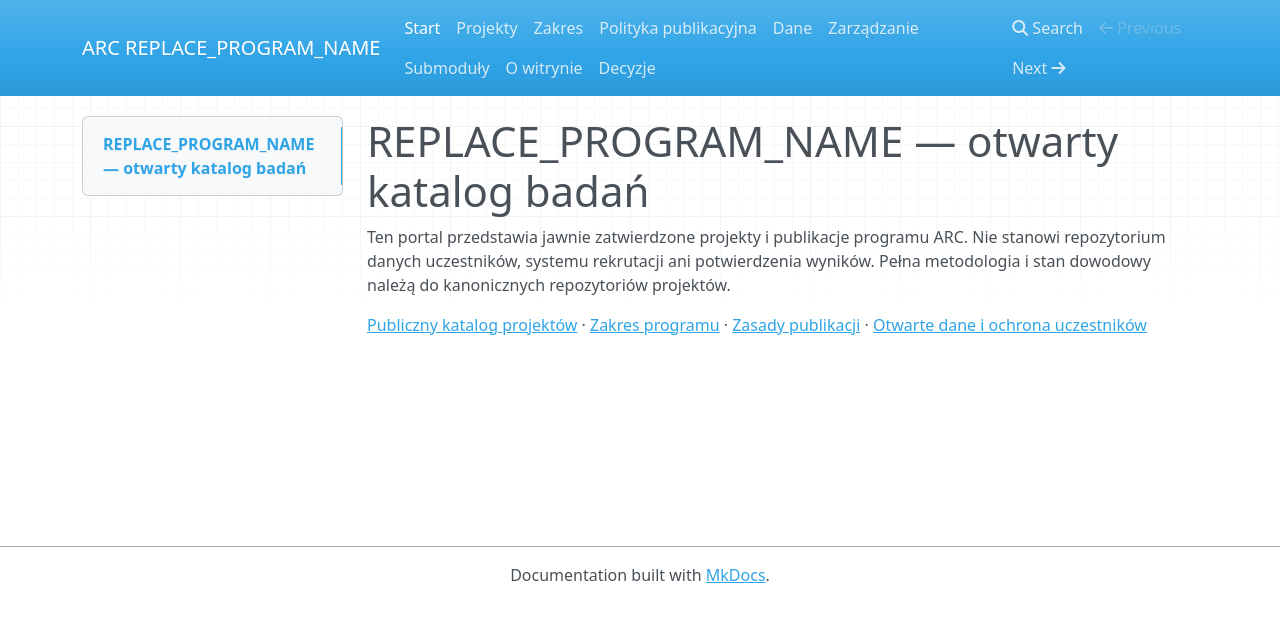
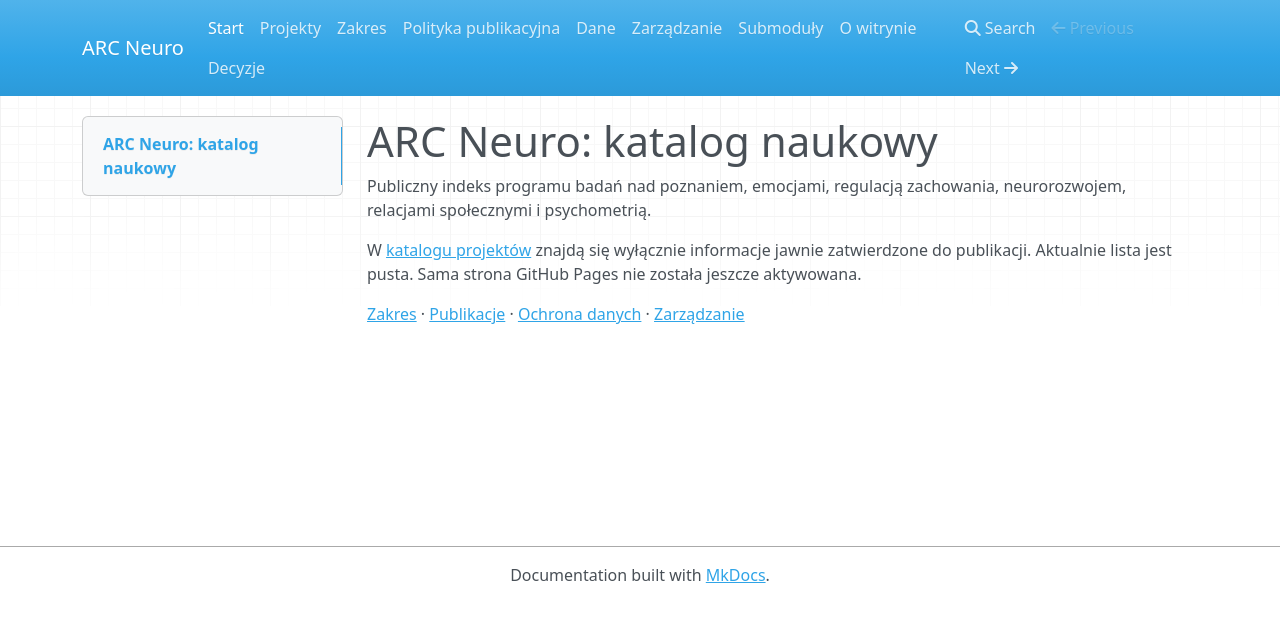
Before and after one commit to MatPomGit/arc-neuro, an MkDocs documentation site: the page built from docs/index.md, in a window 1280 px wide. Shown: the top 622 px of the page. Built offline with MkDocs 1.6.1, drawn with Linux system fonts in a browser that asks for light colours; nearby versions of some CDN libraries.

Commit message:
docs(arc-neuro): initialize public scientific programme safely

```diff
--- a/docs/index.md
+++ b/docs/index.md
@@ -1,5 +1,7 @@
-# REPLACE_PROGRAM_NAME — otwarty katalog badań
+# ARC Neuro: katalog naukowy
 
-Ten portal przedstawia jawnie zatwierdzone projekty i publikacje programu ARC. Nie stanowi repozytorium danych uczestników, systemu rekrutacji ani potwierdzenia wyników. Pełna metodologia i stan dowodowy należą do kanonicznych repozytoriów projektów.
+Publiczny indeks programu badań nad poznaniem, emocjami, regulacją zachowania, neurorozwojem, relacjami społecznymi i psychometrią.
 
-[Publiczny katalog projektów](projects.md) · [Zakres programu](scientific-scope.md) · [Zasady publikacji](publication-policy.md) · [Otwarte dane i ochrona uczestników](data-policy.md)
+W [katalogu projektów](projects.md) znajdą się wyłącznie informacje jawnie zatwierdzone do publikacji. Aktualnie lista jest pusta. Sama strona GitHub Pages nie została jeszcze aktywowana.
+
+[Zakres](scientific-scope.md) · [Publikacje](publication-policy.md) · [Ochrona danych](data-policy.md) · [Zarządzanie](governance.md)
--- a/mkdocs.yml
+++ b/mkdocs.yml
@@ -1,5 +1,5 @@
-site_name: "ARC REPLACE_PROGRAM_NAME"
-site_description: "Zatwierdzony publiczny katalog badań programu ARC"
+site_name: "ARC Neuro"
+site_description: "Publiczny katalog zatwierdzonych badań nad poznaniem i zachowaniem"
 site_url: ""
 docs_dir: docs
 site_dir: site
```
Also changed, not shown: PROJECT_STATE.yaml (+9 -7 lines), README.md (+19 -25 lines), RESEARCH.md (+9 -12 lines), docs/scientific-scope.md (+6 -2 lines), program.json (+5 -5 lines), 2 other files.
